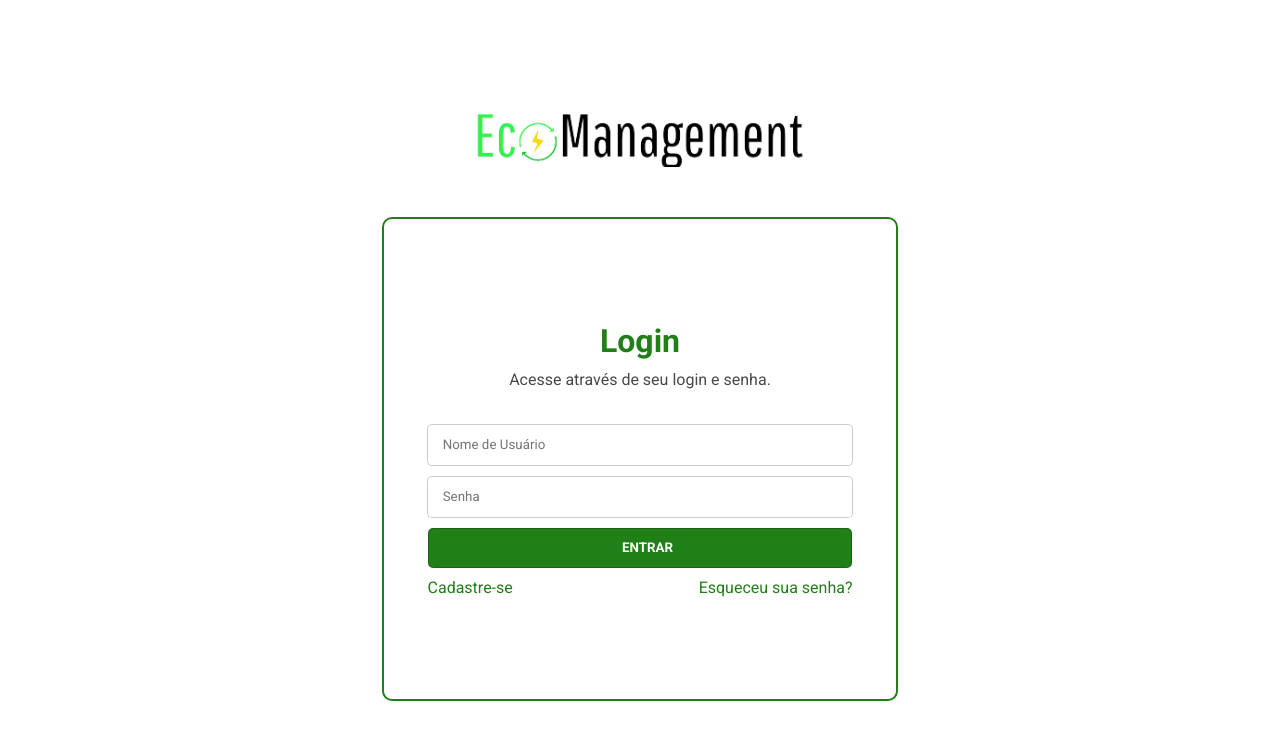
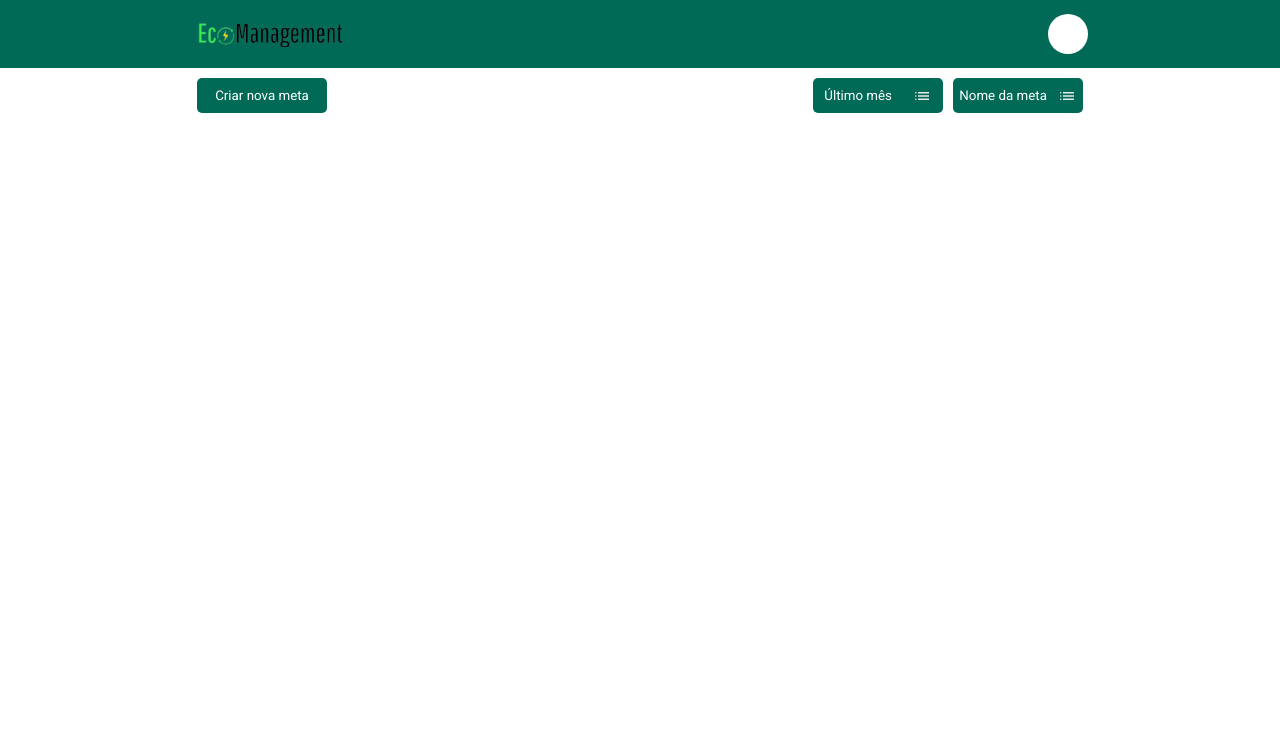
Before and after one commit to UPX-2/project-frontend, a React (Create React App) app: page /dashboard in a window 1280 px wide. Before the commit this address led to /login. Shown: the top 740 px of the page. Built offline with nearby package versions, Linux system fonts and the light colour scheme.

Commit message:
Sub menu

```diff
--- a/src/App.js
+++ b/src/App.js
@@ -1,5 +1,4 @@
-// App.js
-import React, { useState } from 'react';
+import React, { useState, useEffect } from 'react';
 import { BrowserRouter as Router, Routes, Route, Navigate } from 'react-router-dom';
 import Login from './Login';
 import Cadastro from './Cadastro';
@@ -7,7 +6,20 @@ import Home from './Home';
 import Dashboard from './Dashboard';
 
 const App = () => {
-  const [token, setToken] = useState('');
+  const [token, setToken] = useState('abc');
+
+  useEffect(() => {
+    // Simulando uma requisição assíncrona para obter o token
+    const fetchToken = async () => {
+      try {
+
+      } catch (error) {
+        console.error('Erro ao obter token:', error);
+      }
+    };
+
+    fetchToken();
+  }, []); // UseEffect vazio para garantir que seja executado apenas uma vez na montagem
 
   return (
     <Router>
--- a/src/Dashboard.js
+++ b/src/Dashboard.js
@@ -1,42 +1,43 @@
 // Dashboard.js
-import React, { useState, useEffect } from 'react';
+// import React, { useState, useEffect } from 'react';
+import React from 'react';
+import Header from './Header';
+import SubMenu from './SubMenu';
 
 const Dashboard = ({ token }) => {
-  const [userData, setUserData] = useState(null);
+  // const [userData, setUserData] = useState(null);
 
-  useEffect(() => {
-    const fetchData = async () => {
-      try {
-        const response = await fetch('http://127.0.0.1:5000/user-data', {
-          method: 'GET',
-          headers: {
-            Authorization: `Bearer ${token}`,
-          },
-        });
+  // useEffect(() => {
+  //   const fetchData = async () => {
+  //     try {
+  //       const response = await fetch('http://127.0.0.1:5000/user-data', {
+  //         method: 'GET',
+  //         headers: {
+  //           Authorization: `Bearer ${token}`,
+  //         },
+  //       });
 
-        if (!response.ok) {
-          throw new Error('Erro ao obter dados do usuário');
-        }
+  //       if (!response.ok) {
+  //         throw new Error('Erro ao obter dados do usuário');
+  //       }
 
-        const data = await response.json();
-        setUserData(data);
-      } catch (error) {
-        console.error(error.message);
-      }
-    };
+  //       const data = await response.json();
+  //       setUserData(data);
+  //     } catch (error) {
+  //       console.error(error.message);
+  //     }
+  //   };
 
-    fetchData();
-  }, [token]);
+  //   fetchData();
+  // }, [token]); // Este efeito só deve ser executado quando o token mudar
+
 
   return (
     <div>
-      <h2>Dashboard - Área Protegida!</h2>
-      {userData && (
-        <div>
-          <p>Nome: {userData.name}</p>
-          <p>Email: {userData.email}</p>
-        </div>
-      )}
+      <Header color={"white"} />
+      <div className='main'>
+        <SubMenu color={"white"} />
+      </div>
     </div>
   );
 };
--- /dev/null
+++ b/src/Header.js
@@ -0,0 +1,12 @@
+import React from 'react';
+
+const Header = React.memo(({ color }) => {
+  return (
+    <div className="header">
+      <div className="logo"><img src={'./assets/images/logo.svg'} alt='logo' /></div>
+      <div className="user-circle" style={{ backgroundColor: color }}></div>
+    </div>
+  );
+});
+
+export default Header;
--- /dev/null
+++ b/src/SubMenu.js
@@ -0,0 +1,50 @@
+import React, { useState } from 'react';
+
+const SubMenu = () => {
+  const [isOpen, setIsOpen] = useState(false);
+  const [isOpen2, setIsOpen2] = useState(false);
+
+  const toggleSubMenu = () => {
+    setIsOpen(!isOpen);
+  };
+
+  const toggleSubMenu2 = () => {
+    setIsOpen2(!isOpen2);
+  };
+
+  const handleOptionClick = (option) => {
+    // Aqui você pode implementar a lógica para o clique em uma opção do submenu
+    console.log(`Opção ${option} clicada`);
+  };
+
+  return (
+    <div style={{ display: 'flex', alignItems: 'center' }}>
+      {/* Botão na esquerda */}
+      <button className='button' style={{ marginRight: 'auto' }}>Criar nova meta</button>
+
+      {/* Submenu */}
+      <div style={{ position: 'relative', width: 'auto' }}>
+        <button className='button' onClick={toggleSubMenu}>Último mês <svg xmlns="http://www.w3.org/2000/svg" height="20px" viewBox="0 -960 960 960" width="20px" fill="#e8eaed"><path d="M288-600v-72h528v72H288Zm0 156v-72h528v72H288Zm0 156v-72h528v72H288ZM180-600q-14 0-25-11t-11-25.5q0-14.5 11-25t25.5-10.5q14.5 0 25 10.35T216-636q0 14-10.35 25T180-600Zm0 156q-14 0-25-11t-11-25.5q0-14.5 11-25t25.5-10.5q14.5 0 25 10.35T216-480q0 14-10.35 25T180-444Zm0 156q-14 0-25-11t-11-25.5q0-14.5 11-25t25.5-10.5q14.5 0 25 10.35T216-324q0 14-10.35 25T180-288Z"/></svg></button>
+        {isOpen && (
+          <div style={{ position: 'absolute', top: '100%', right: 0 }}>
+            <button className='OptionButton' onClick={() => handleOptionClick('Opção 1')}>Opção 1</button>
+            <button className='OptionButton' onClick={() => handleOptionClick('Opção 2')}>Opção 2</button>
+          </div>
+        )}
+      </div>
+
+      {/* Submenu */}
+      <div style={{ position: 'relative', width: 'auto' }}>
+        <button className='button' onClick={toggleSubMenu2}>Nome da meta <svg xmlns="http://www.w3.org/2000/svg" height="20px" viewBox="0 -960 960 960" width="20px" fill="#e8eaed"><path d="M288-600v-72h528v72H288Zm0 156v-72h528v72H288Zm0 156v-72h528v72H288ZM180-600q-14 0-25-11t-11-25.5q0-14.5 11-25t25.5-10.5q14.5 0 25 10.35T216-636q0 14-10.35 25T180-600Zm0 156q-14 0-25-11t-11-25.5q0-14.5 11-25t25.5-10.5q14.5 0 25 10.35T216-480q0 14-10.35 25T180-444Zm0 156q-14 0-25-11t-11-25.5q0-14.5 11-25t25.5-10.5q14.5 0 25 10.35T216-324q0 14-10.35 25T180-288Z"/></svg></button>
+        {isOpen2 && (
+          <div style={{ position: 'absolute', top: '100%', left: 5 }}>
+            <button  className='OptionButton' onClick={() => handleOptionClick('Opção 1')}>Meta 1</button>
+            <button  className='OptionButton' onClick={() => handleOptionClick('Opção 2')}>Meta 2</button>
+          </div>
+        )}
+      </div>
+    </div>
+  );
+};
+
+export default SubMenu;
--- a/src/index.css
+++ b/src/index.css
@@ -74,3 +74,62 @@ textarea:focus, input:focus, select:focus {
 .form_login .links_login a:nth-child(2){
   margin-left: auto;
 }
+
+/* Header.css */
+.header {
+  display: flex;
+  justify-content: space-between;
+  align-items: center;
+  padding: 10px 15vw;
+  background-color: #006A57;
+  height: 6vh;
+}
+
+.logo img{
+  height: 30px;
+}
+
+.user-circle {
+  width: 40px;
+  height: 40px;
+  border-radius: 50%;
+  /* Outros estilos para o círculo do usuário */
+}
+
+/* Main css */
+.main {
+  display: flex;
+  flex-direction: column;
+  height: calc(94vh - 20px);
+  width: 70vw;
+  margin-left: auto;
+  margin-right: auto;
+}
+
+.button{
+  height: 35px;
+  width: auto;
+  min-width: 130px;
+  color: white;
+  background-color: #006A57;
+  padding-left: 1%;
+  padding-right: 1%;
+  border: none;
+  margin-left: 5px;
+  margin-right: 5px;
+  word-wrap: none;
+  cursor: pointer;
+  font-weight: 400;
+  display: flex;
+  align-items: center;
+  justify-content: space-around;
+}
+
+.OptionButton{
+  border: none;
+  display: flex;
+  align-items: center;
+  width: auto;
+  min-width: 130px;
+  height: 35px;
+}
```
